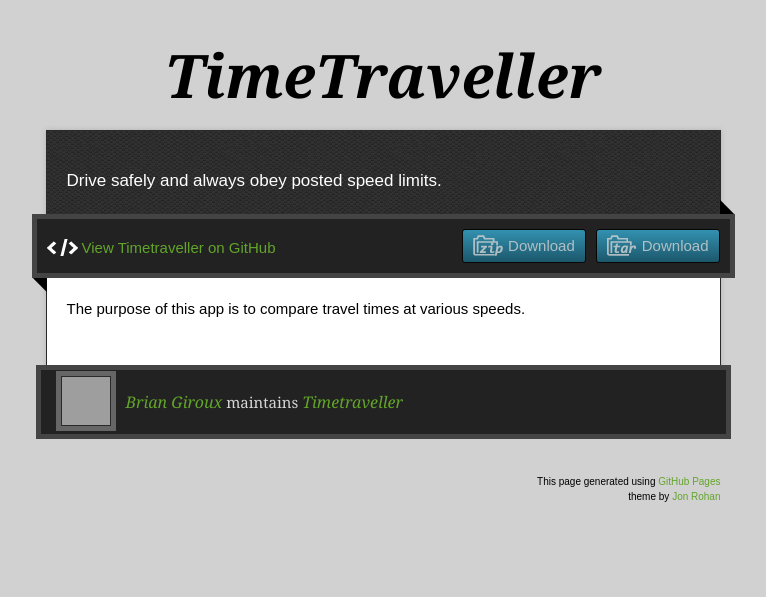
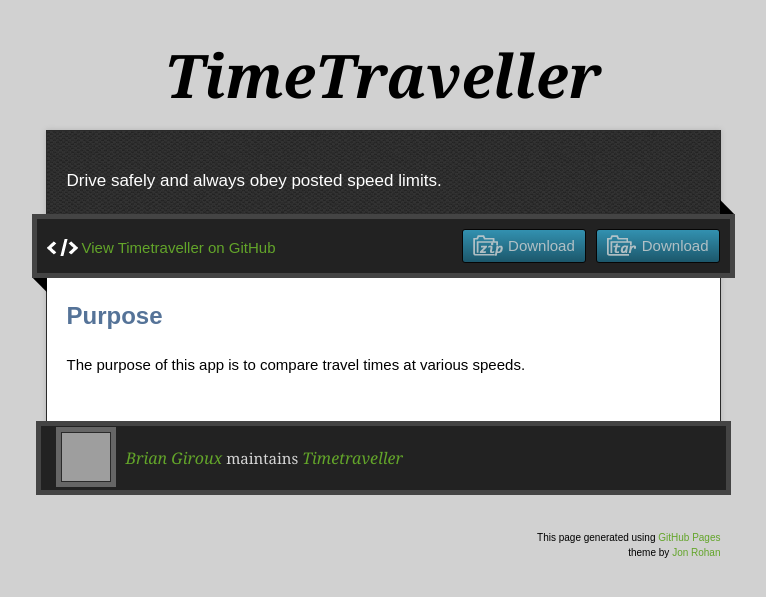
Before and after one commit to bpg1968/TimeTraveller, a Jekyll site: the page built from index.html, in a window 1280 px wide. Shown: the top 597 px of the page, without its empty margins (257-1023 px from the left). Built offline with Jekyll 4.4.1, drawn with Linux system fonts in a browser that asks for light colours; grey boxes are pictures that could not be loaded.

Commit message:
added a header to the content

```diff
--- a/_layouts/default.html
+++ b/_layouts/default.html
@@ -18,9 +18,7 @@
         </div>
         <span class="blc"></span><span class="trc"></span>
         </div>
-        <article class="markdown-body">
-          {{ content }}
-        </article>
+        {{ content }}
       </div>
     </div>
     {% include footer.html %}
--- a/index.html
+++ b/index.html
@@ -1,4 +1,7 @@
 ---
 layout: default
 ---
-<p>The purpose of this app is to compare travel times at various speeds.<p>
+<article class="markdown-body">
+  <h2>Purpose</h2>
+  <p>The purpose of this app is to compare travel times at various speeds.<p>
+</article>
```
